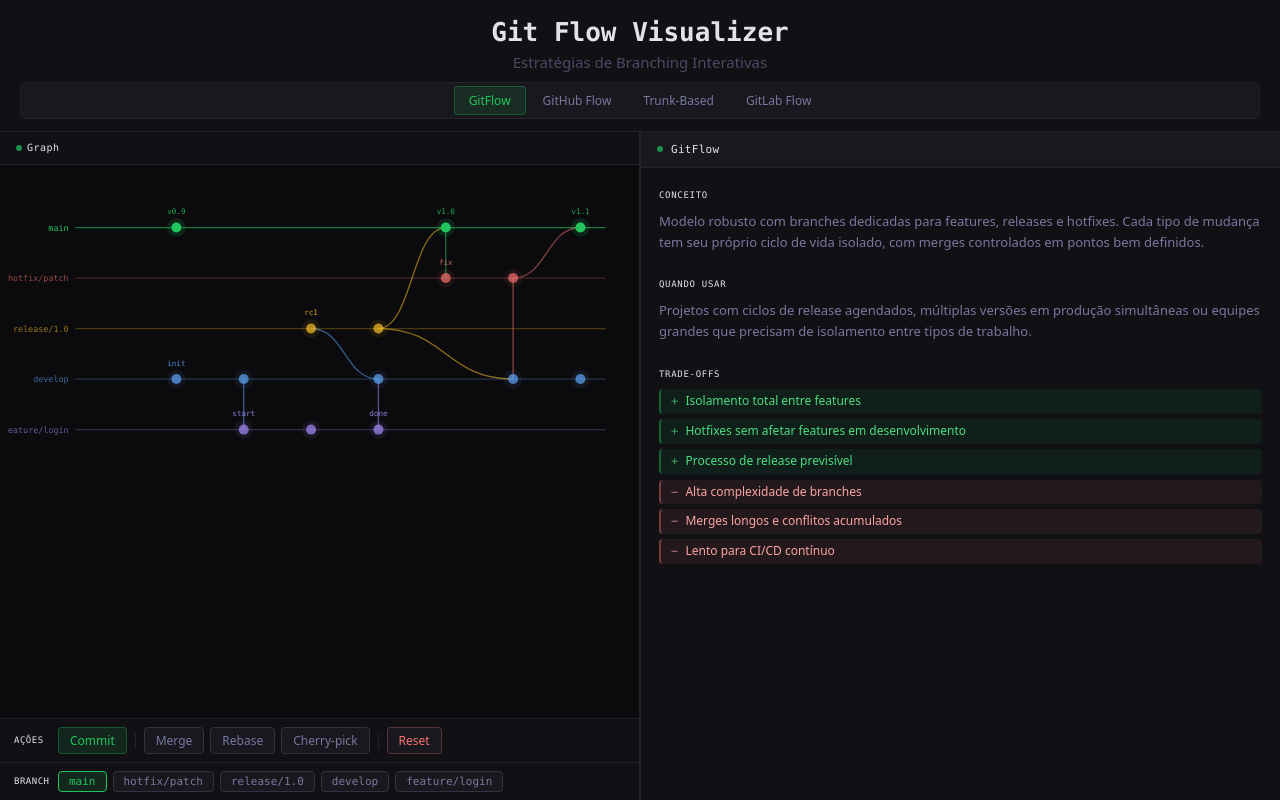
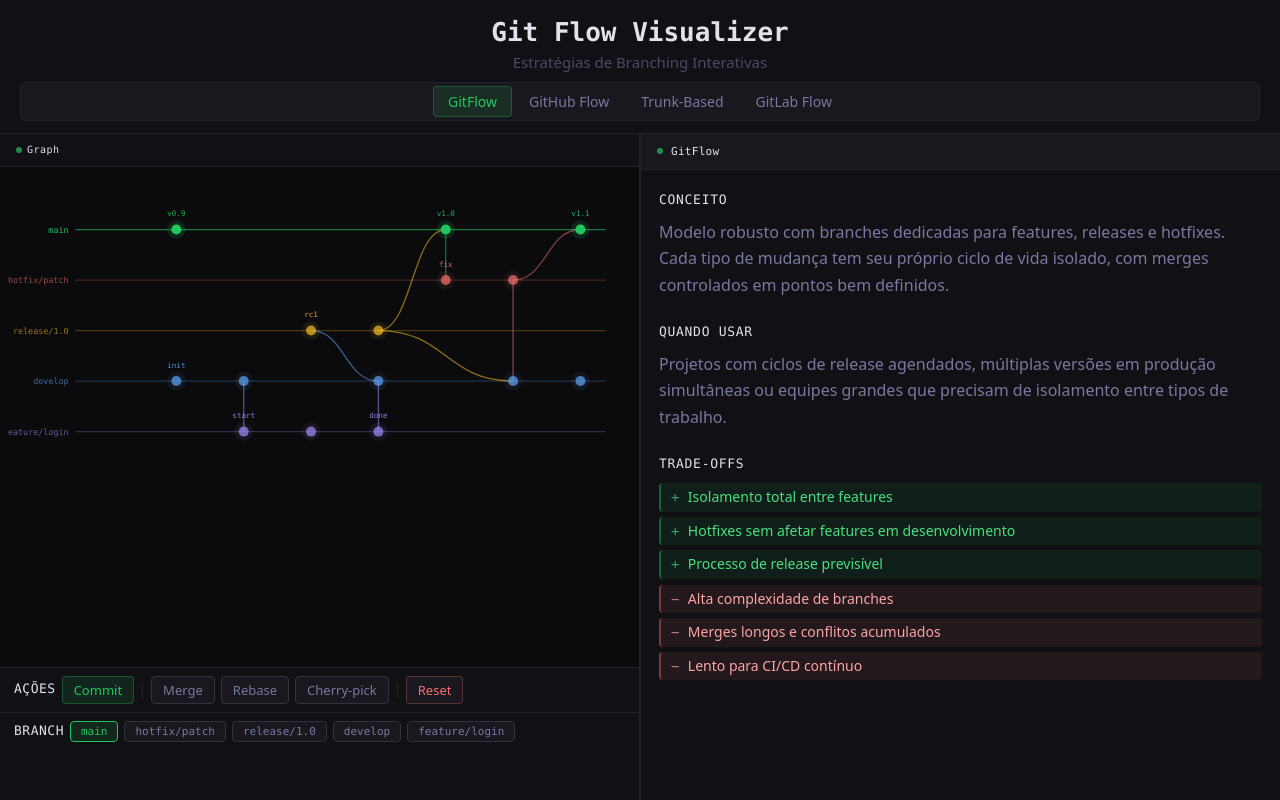
Before and after one commit to EuSouGabriell/git_flow_visualizer, a React (Vite) app: page / in a window 1280 px wide. Built offline with nearby package versions, Linux system fonts and the light colour scheme.

Commit message:
feat: ajustar tamanhos de fonte em componentes de Controle e InfoPanel para melhor legibilidade

```diff
--- a/src/components/Controls/Controls.css
+++ b/src/components/Controls/Controls.css
@@ -4,6 +4,7 @@
   border-top: 1px solid var(--border);
   background: var(--bg-surface);
   flex-shrink: 0;
+  height: 20%;
 }
 
 .controls_actions,
@@ -20,7 +21,7 @@
 }
 
 .controls_row-label {
-  font-size: 9px;
+  font-size: 13px;
   font-family: var(--font-mono);
   color: var(--text-primary);
   letter-spacing: 0.5px;
@@ -34,7 +35,7 @@
   border: 1px solid var(--border-active);
   background: var(--bg-elevated);
   color: var(--text-secondary);
-  font-size: 12px;
+  font-size: 13px;
   transition: all 0.15s ease;
 }
 
--- a/src/components/Header/Header.css
+++ b/src/components/Header/Header.css
@@ -57,7 +57,7 @@
   border: 1px solid transparent;
   background: transparent;
   color: var(--text-secondary);
-  font-size: 12px;
+  font-size: 14px;
   transition: all 0.15s ease;
   white-space: nowrap;
 }
--- a/src/components/InfoPanel/InfoPanel.css
+++ b/src/components/InfoPanel/InfoPanel.css
@@ -37,7 +37,7 @@
 }
 
 .info-section_title {
-  font-size: 9px;
+  font-size: 13px;
   font-family: var(--font-mono);
   font-weight: 500;
   text-transform: uppercase;
@@ -47,7 +47,7 @@
 }
 
 .info-section_text {
-  font-size: 13px;
+  font-size: 16px;
   color: var(--text-secondary);
   line-height: 1.65;
 }
@@ -64,7 +64,7 @@
 }
 
 .info-section_item {
-  font-size: 12px;
+  font-size: 14px;
   padding: 4px 10px;
   border-radius: var(--radius-sm);
   line-height: 1.4;
```
